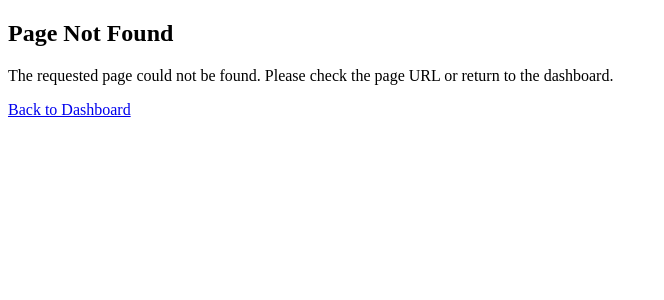
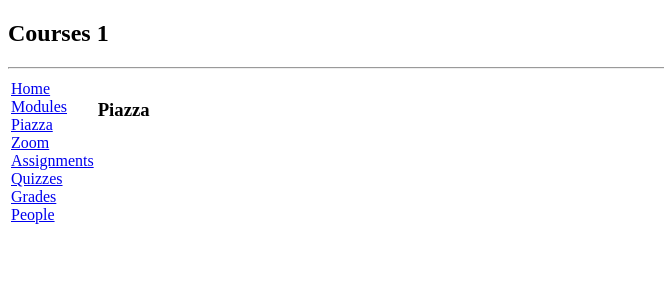
Before and after one commit to giaptl/kambaz-next-js, a Next.js app: page /courses/1/piazza in a window 1280 px wide. Before the commit this address had no page. Shown: the top 300 px of the page, without its empty margins (0-664 px from the left). Built offline with nearby package versions, Linux system fonts and the light colour scheme.

Commit message:
Changes made according to rubric

```diff
--- /dev/null
+++ b/app/(kambaz)/courses/[cid]/piazza/page.tsx
@@ -0,0 +1,6 @@
+export default function Piazza() {
+  return (
+    <div>
+        <h3>Piazza</h3>
+    </div>
+);}
--- /dev/null
+++ b/app/(kambaz)/courses/[cid]/quizzes/page.tsx
@@ -0,0 +1,6 @@
+export default function Quizzes() {
+  return (
+    <div>
+        <h3>Quizzes</h3>
+    </div>
+);}
--- /dev/null
+++ b/app/(kambaz)/courses/[cid]/zoom/page.tsx
@@ -0,0 +1,6 @@
+export default function Zoom() {
+  return (
+    <div>
+        <h3>Zoom</h3>
+    </div>
+);}
--- a/app/labs/page.tsx
+++ b/app/labs/page.tsx
@@ -3,6 +3,7 @@ export default function labs() {
  return (
    <div id="wd-labs">
      <h1>Labs</h1>
+     <p><b>Name:</b> Gia Patel | <b>Section:</b> CS4550 Online</p>
      <ul>
        <li>
          <Link href="/labs/lab1" id="wd-lab1-link">
```
